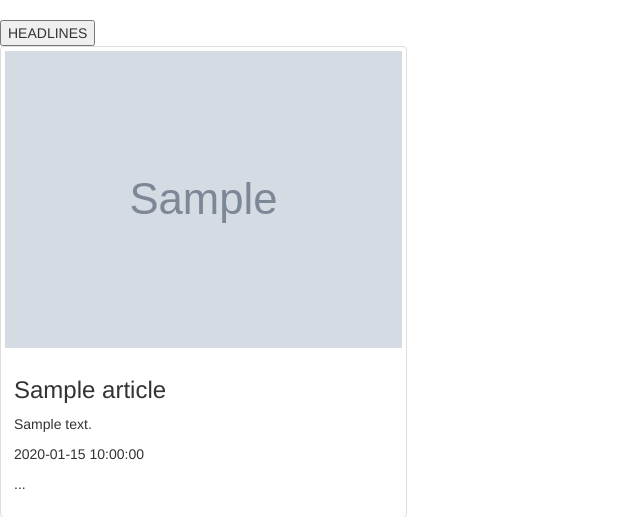
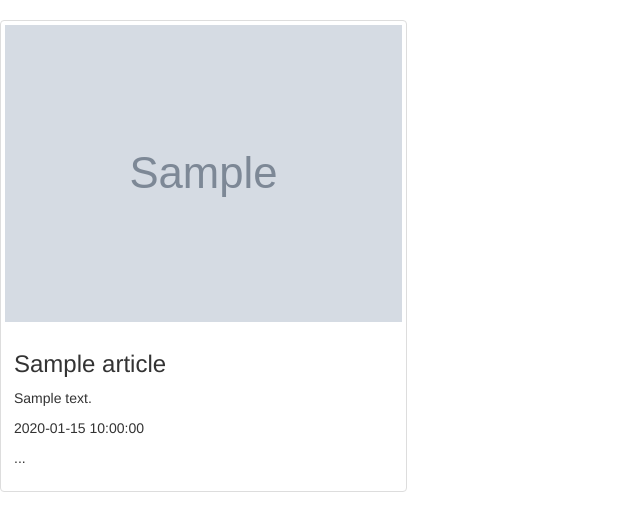
Before and after one commit to SusanMageto/NewsApi, a Flask app: template app/templates/news.html in a window 1280 px wide. Shown: the part 50-567 px from the top of the page, without its empty margins (0-640 px from the left). Run offline with Flask 2, Linux system fonts and the light colour scheme; the template is opened without the code that fills it: most values are stand-ins (such as "Sample title", 1, 10 or a date in 2020); grey boxes marked "Sample" are stand-in pictures; some libraries are stand-ins or nearby versions.

```diff
--- a/app/templates/macro.html
+++ b/app/templates/macro.html
@@ -22,7 +22,5 @@
   </div>
 </div>
 
-
-<button>HEADLINES</button>
 {% endfor %}
 {% endmacro %}
--- a/app/templates/news.html
+++ b/app/templates/news.html
@@ -1,5 +1,5 @@
 {% extends 'base.html'%} {% block styles%} {{ super() }} {% endblock %} {% block content %}
-<button>HEADLINES</button>
+
 {% for article in articles %}
 <div class="row">
   <div class="col-sm-6 col-md-4">
```
